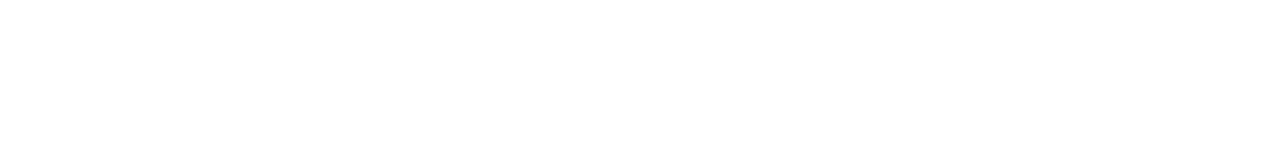
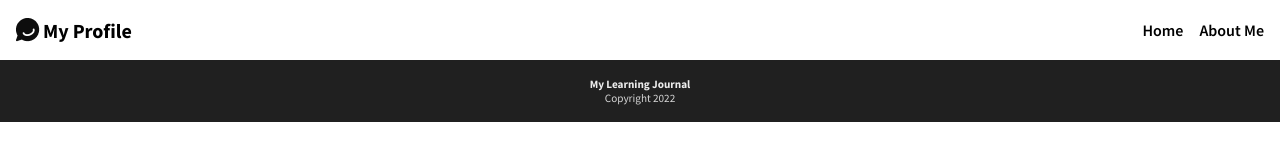
Before and after one commit to namhyk/responsive-design-practice, a plain HTML site: page main-blog/main-blog.html in a window 1280 px wide. Drawn offline with Linux system fonts and the light colour scheme.

Commit message:
Add missing elements, create links
Footer added
Added view more link
Turned main-blog, home, page title into links
Added header and footer to main-blog page

```diff
--- a/index.css
+++ b/index.css
@@ -1,5 +1,6 @@
 body {
   font-family: 'Source Sans Pro', sans-serif;
+  margin: 0;
 }
 p {
   margin: 0;
@@ -62,6 +63,9 @@ header {
   font-size: 1.25rem;
   max-width: 1000px;
 }
+.main-blog a {
+  color: white;
+}
 
 .blog {
   align-self: center;
@@ -83,6 +87,29 @@ header {
 .blog-content {
   color: #505050;
   margin-bottom: 1rem;
+}
+
+.view-more-section a {
+  text-align: center;
+  display: block;
+  text-decoration: underline;
+  font-weight: 700;
+  margin-top: 1em;
+  margin-bottom: 3em;
+}
+
+/* Footer */
+footer {
+  background-color: #202020;
+  color: #ececec;
+  text-align: center;
+  font-size: 0.7rem;
+  font-weight: 700;
+  padding: 1.5em 0;
+}
+.copyright {
+  color: #d7d7d7;
+  font-weight: 500;
 }
 
 @media (max-width: 540px) {
--- a/main-blog/main-blog.css
+++ b/main-blog/main-blog.css
@@ -0,0 +1,49 @@
+body {
+  font-family: 'Source Sans Pro', sans-serif;
+  margin: 0;
+}
+p {
+  margin: 0;
+}
+a {
+  text-decoration: none;
+  color: black;
+}
+/* Header */
+header {
+  display: flex;
+  justify-content: space-between;
+  height: 60px;
+  padding: 0 1em;
+}
+.logo {
+  margin-right: 3px;
+}
+.header-left {
+  display: flex;
+  align-items: center;
+  font-size: 1.25rem;
+  font-weight: 700;
+}
+.header-right {
+  display: flex;
+  align-items: center;
+  gap: 1em;
+  font-weight: 600;
+  font-size: 1rem;
+}
+
+
+/* Footer */
+footer {
+  background-color: #202020;
+  color: #ececec;
+  text-align: center;
+  font-size: 0.7rem;
+  font-weight: 700;
+  padding: 1.5em 0;
+}
+.copyright {
+  color: #d7d7d7;
+  font-weight: 500;
+}
--- a/main-blog/main-blog.html
+++ b/main-blog/main-blog.html
@@ -13,6 +13,22 @@
   <title>My new journey as a bootcamp student.</title>
 </head>
 <body>
+  <header>
+    <div class="header-left">
+      <img class="logo" src="/images/image 17.png">
+      <p class="title"><a href="../index.html">My Profile</a></p>
+    </div>
+    <div class="header-right">
+      <a href="../index.html">Home</a>
+      <a href="#">About Me</a>
+    </div>
+  </header>
+  <main>
 
+  </main>
+  <footer>
+    <p>My Learning Journal</p>
+    <p class="copyright">Copyright 2022</p>
+  </footer>
 </body>
 </html>
```
Also changed, not shown: index.html (+14 -7 lines).
